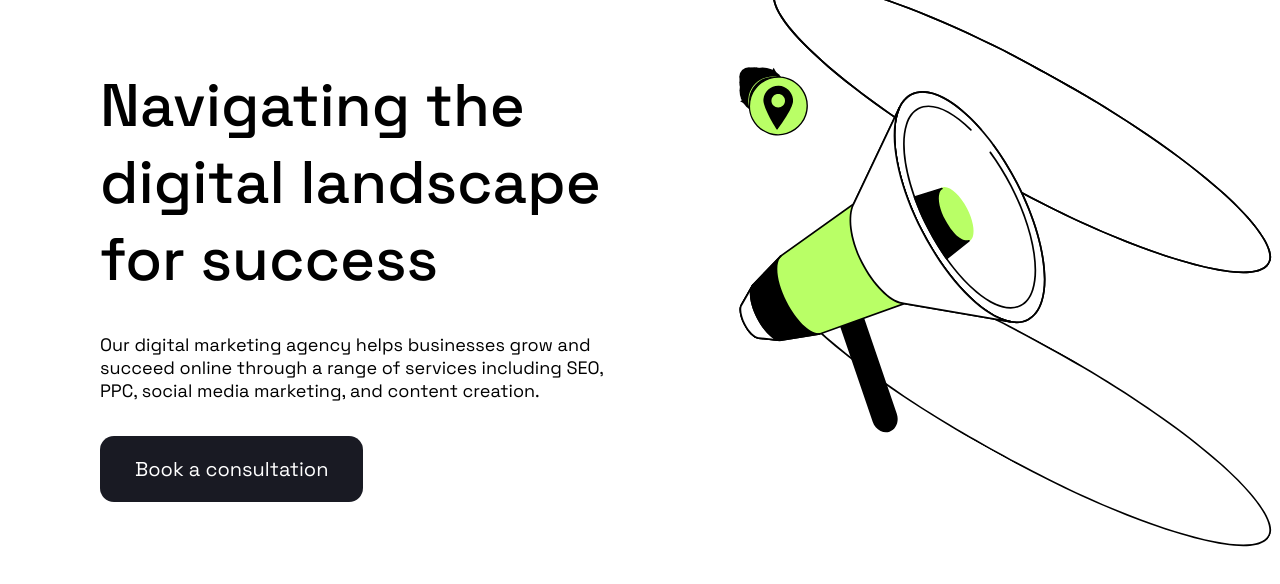
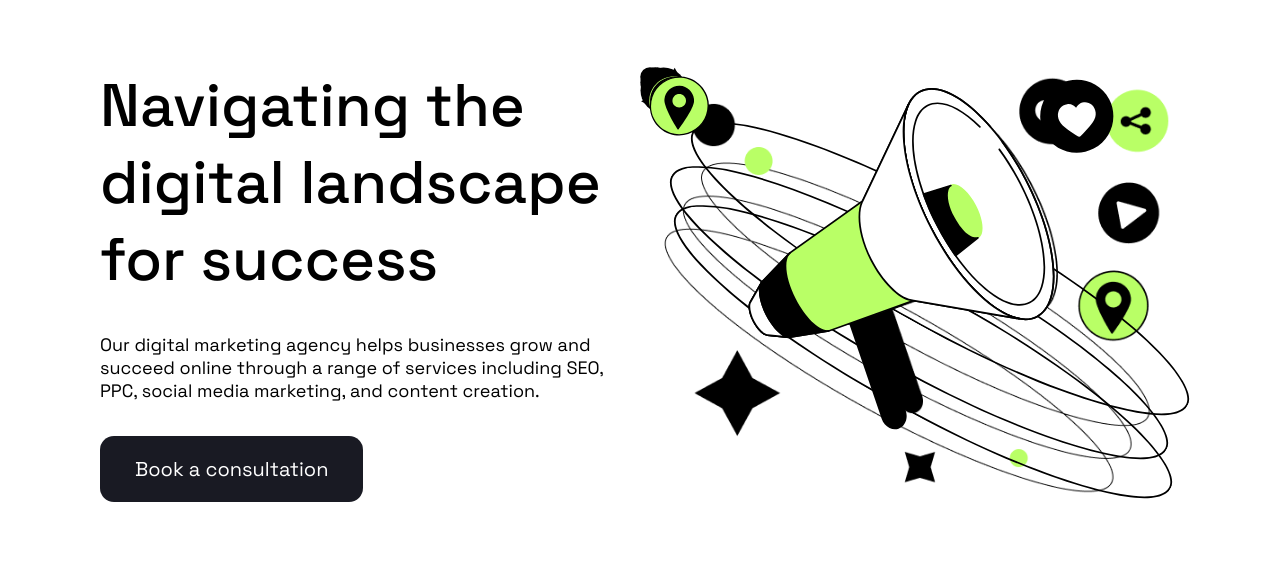
Before and after one commit to GeryMarkury/positivus, a website: page index.html in a window 1280 px wide. Shown: the part 157-741 px from the top of the page. Drawn offline with Linux system fonts and the light colour scheme.

Commit message:
prepare for positioning hero svg

```diff
--- a/index.html
+++ b/index.html
@@ -132,12 +132,14 @@
 						><svg
 							width="340"
 							height="368"
+							id="loudspeaker"
 						>
 							<use href="./images/icons/symbol-defs.svg#icon-loudspeaker"></use>
 						</svg>
 						<svg
-							width="73"
-							height="73"
+							width="99"
+							height="99"
+							id="heart"
 						>
 							<use href="./images/icons/symbol-defs.svg#icon-heart"></use>
 						</svg>
@@ -159,6 +161,13 @@
 						>
 							<use href="./images/icons/symbol-defs.svg#icon-location"></use>
 						</svg>
+						<img
+							src="./images/Illustration.png"
+							alt=""
+							width="600"
+							height="515"
+							style="z-index: -100"
+						/>
 					</div>
 				</div>
 			</section>
--- a/sass/layout/_hero.scss
+++ b/sass/layout/_hero.scss
@@ -2,16 +2,16 @@
 	margin-bottom: 104px;
 
 	&__content {
-		width: 531px;
+		max-width: 531px;
 	}
 
 	&__container {
 		display: grid;
 		grid-template-columns: 1fr 1fr;
-		gap: 108px;
 
 		&-svg {
 			position: relative;
+			max-width: 600px;
 		}
 
 		&-svg * {
@@ -23,8 +23,28 @@
 		transform: rotate(29deg);
 
 		&:first-child {
-			bottom: 10%;
+			bottom: 21%;
 		}
+
+		&:nth-child(2) {
+			bottom: 30%;
+			right: -4%;
+		}
+
+		&:nth-child(3) {
+			bottom: 40%;
+			right: -8%;
+		}
+	}
+
+	#loudspeaker {
+		right: 17%;
+		bottom: 16%;
+	}
+
+	#heart {
+		top: 0;
+		right: 10%;
 	}
 
 	&__title {
```
Also changed, not shown: css/main.css, css/main.min.css, images/Illustration.png (added), 2 other files.
